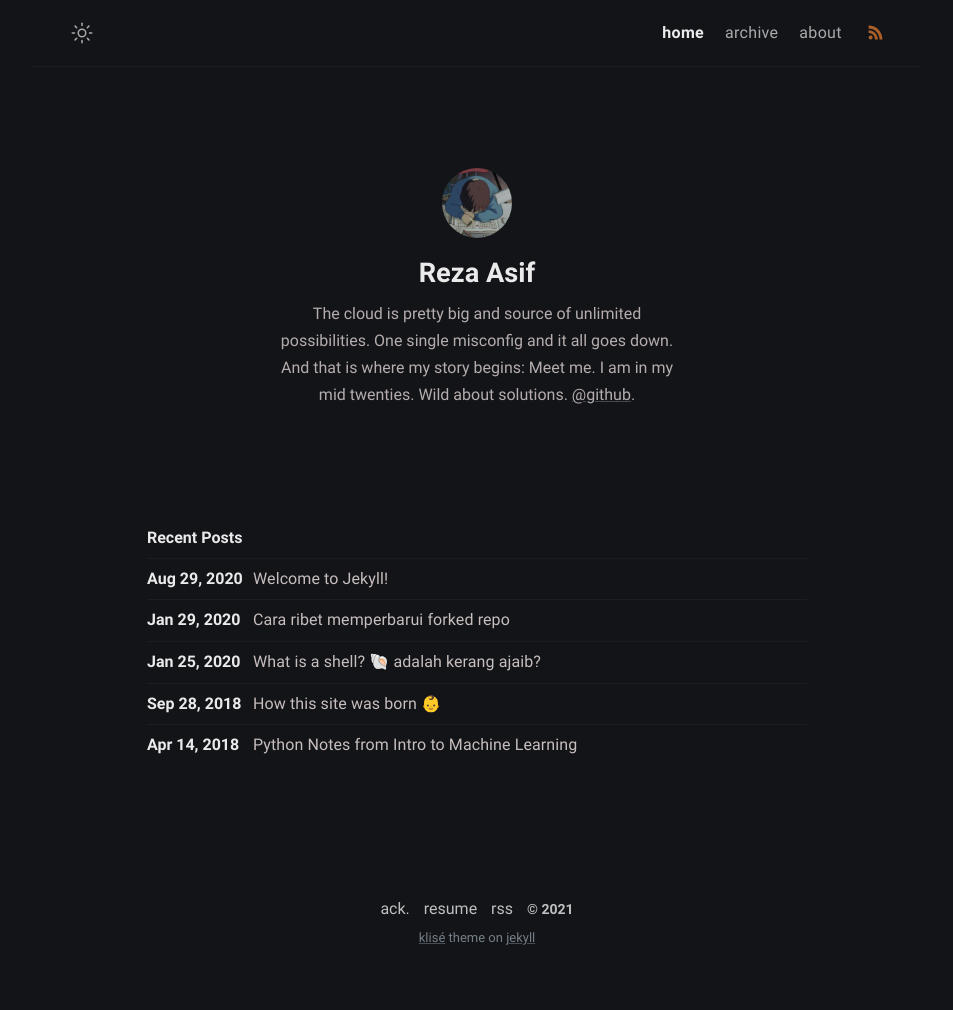
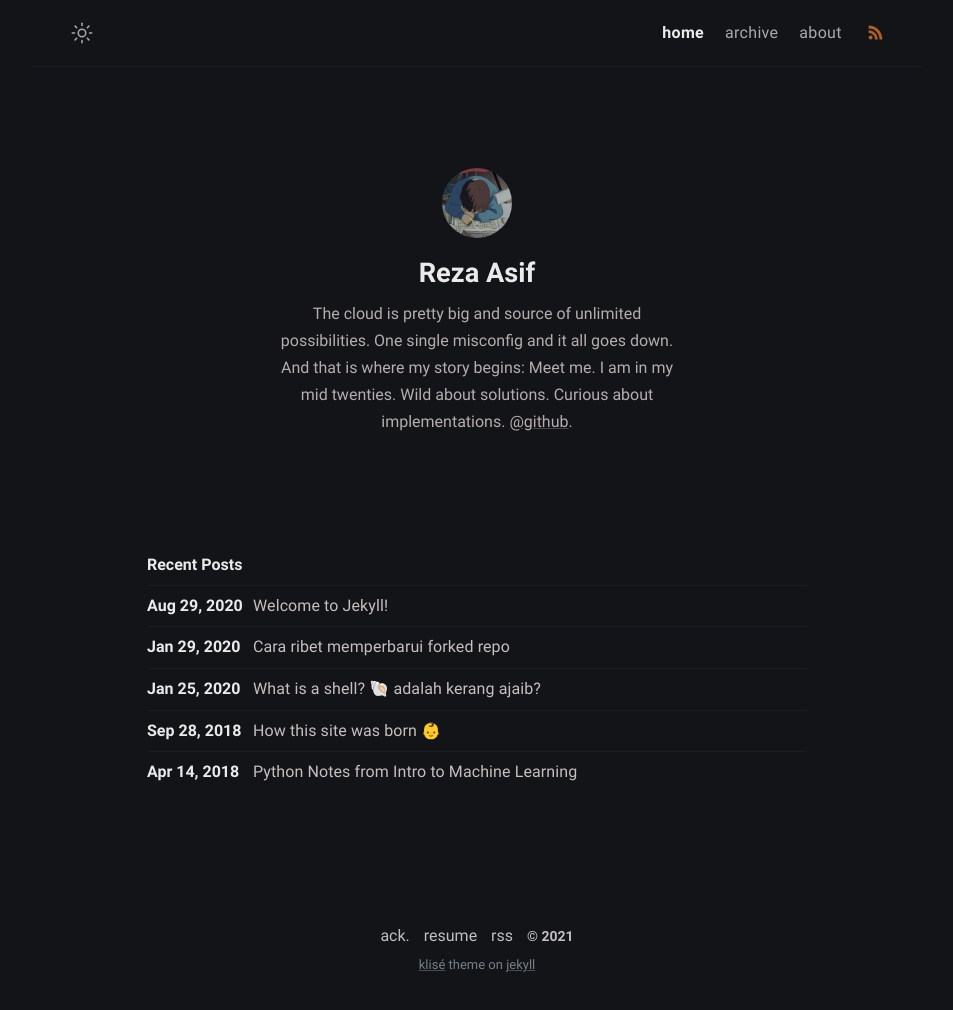
Before and after one commit to securebitAsif/fabulous-jupiter-8f84d, a Jekyll site: the page built from index.md, in a window 1280 px wide. Shown: the whole page, without its empty margins (163-1116 px from the left). Built offline with Jekyll 4.4.1, drawn with Linux system fonts in a browser that asks for light colours; before the commit the page ends 983 px from its top, so only the background shows below that.

Commit message:
_config.yml: changed

```diff
--- a/_config.yml
+++ b/_config.yml
@@ -14,7 +14,8 @@ author:
    The cloud is pretty big and source of unlimited possibilities.
    One single misconfig and it all goes down.
    And that is where my story begins:
-   Meet me. I am in my mid twenties. Wild about solutions.   <a
+   Meet me. I am in my mid twenties. Wild about solutions.
+   Curious about implementations.  <a
     href="https://github.com/piharpi/jekyll-klise" target="_blank"
     rel="noopener">@github</a>.
   username: username
```
